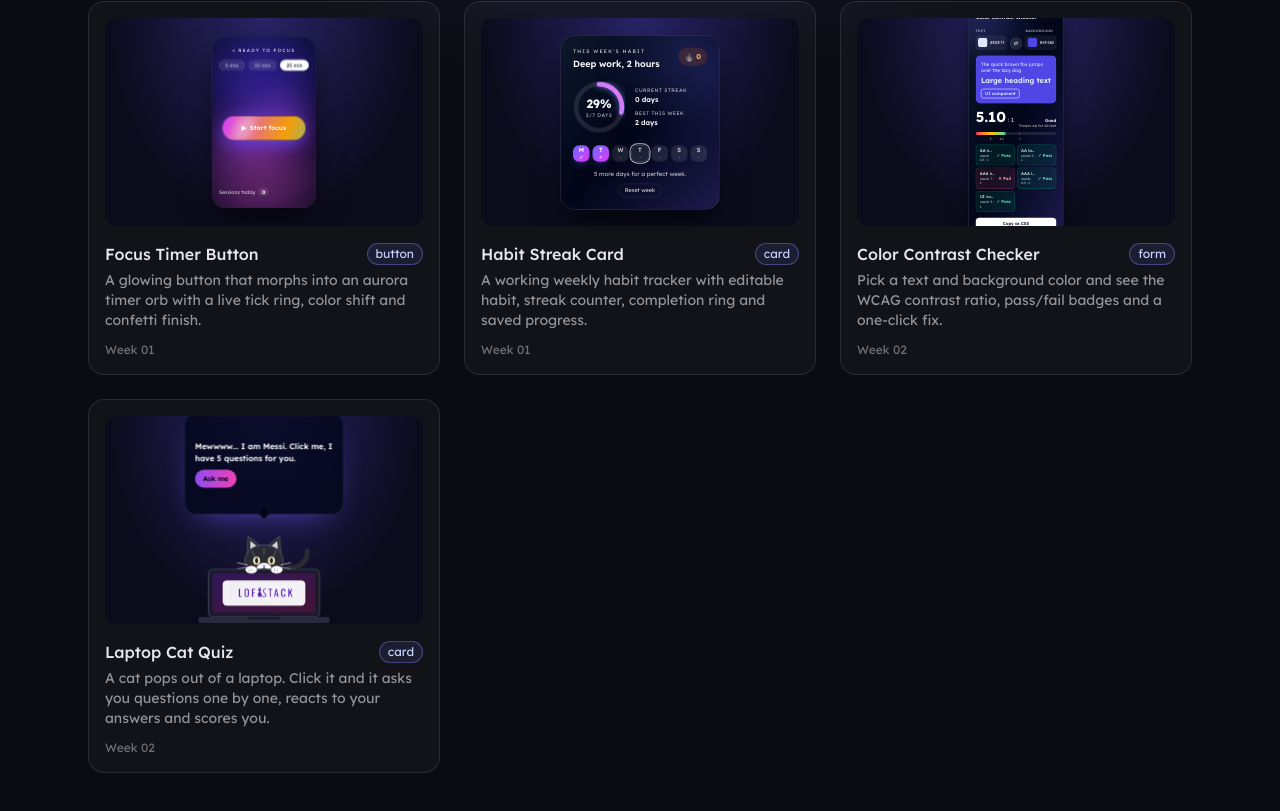
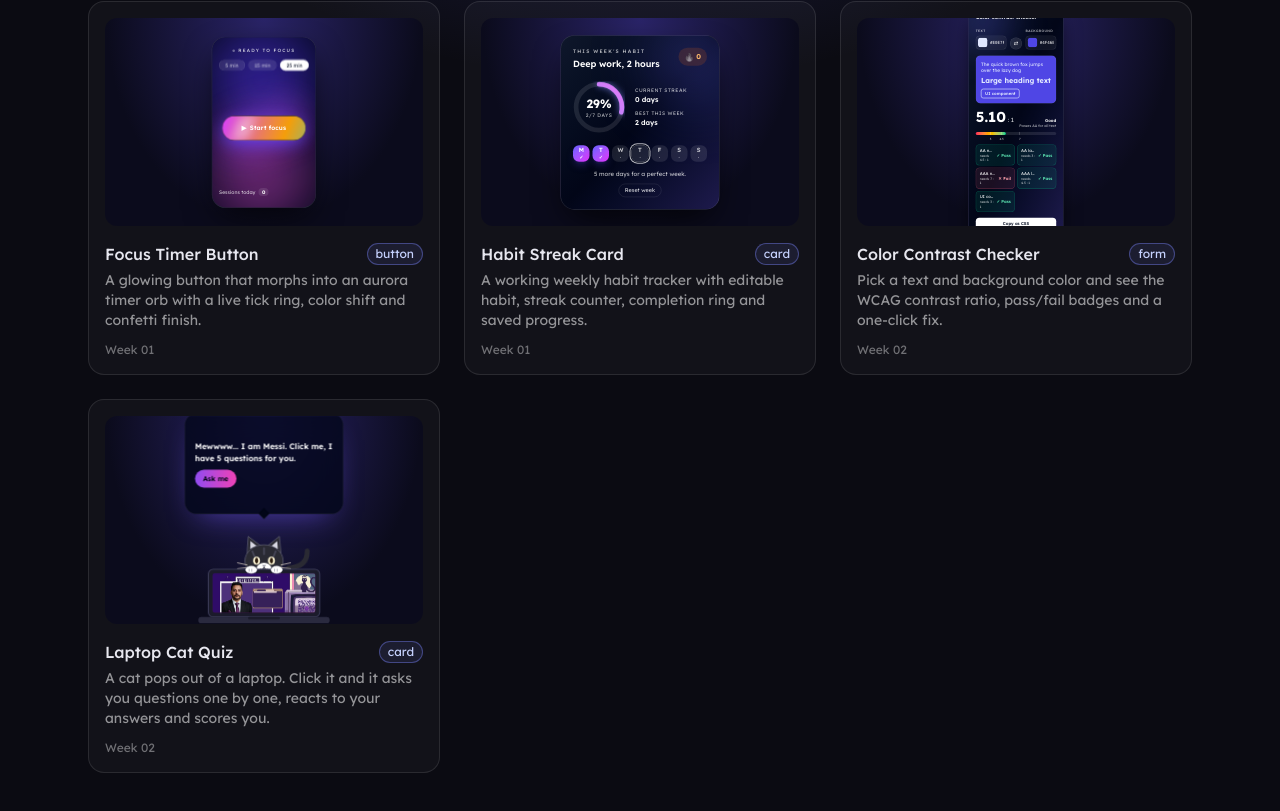
Before and after one commit to YomnaT09/lofistack-components, a Next.js app: page / in a window 1280 px wide. Shown: the part 414-1225 px from the top of the page. Built offline with nearby package versions, Linux system fonts and the light colour scheme.

Commit message:
Laptop Cat Quiz: LofiStack wallpaper on the laptop screen, remove logo badge
Co-Authored-By: Claude Sonnet 5.5 <noreply@anthropic.com>
Claude-Session: https://claude.ai/code/session_01WYCQuJLcqipv5wL9vETadV

```diff
--- a/src/showcase/laptop-cat-quiz.tsx
+++ b/src/showcase/laptop-cat-quiz.tsx
@@ -1,7 +1,7 @@
 "use client";
 
 import { useEffect, useId, useMemo, useRef, useState } from "react";
-import logo from "@/assets/lofistack-logo.png";
+import wallpaper from "@/assets/laptop-wallpaper.jpg";
 
 export interface CatQuestion {
   id: string;
@@ -324,6 +324,9 @@ export default function LaptopCatQuiz({
               <stop offset="0%" stopColor={`hsl(${hue} 70% 28%)`} />
               <stop offset="100%" stopColor={`hsl(${(hue + 60) % 360} 70% 22%)`} />
             </linearGradient>
+            <clipPath id={`${uid}-screen`}>
+              <rect x="53" y="108" width="194" height="74" rx="4" />
+            </clipPath>
             <clipPath id={`${uid}-clip`}>
               <rect x="-40" y="-90" width="380" height="280" />
             </clipPath>
@@ -364,8 +367,7 @@ export default function LaptopCatQuiz({
           {/* laptop */}
           <rect x="45" y="100" width="210" height="90" rx="9" fill="#1b1b2b" stroke="#3b3b58" strokeWidth="2" />
           <rect x="53" y="108" width="194" height="74" rx="4" fill={`url(#${uid}-scr)`} className="llc-screen" />
-          <rect x="72" y="121" width="156" height="48" rx="8" fill="#fff" fillOpacity=".94" />
-          <image href={logo.src} x="85" y="128" width="130" height="34" preserveAspectRatio="xMidYMid meet" />
+<image href={wallpaper.src} x="53" y="108" width="194" height="74" preserveAspectRatio="xMidYMid slice" clipPath={`url(#${uid}-screen)`} />
           <rect x="26" y="190" width="248" height="12" rx="6" fill="#2a2a3f" />
           <rect x="120" y="190" width="60" height="5" rx="2.5" fill="#1b1b2b" />
 
```
Also changed, not shown: src/assets/laptop-wallpaper.jpg (added), src/assets/lofistack-logo.png (deleted).
